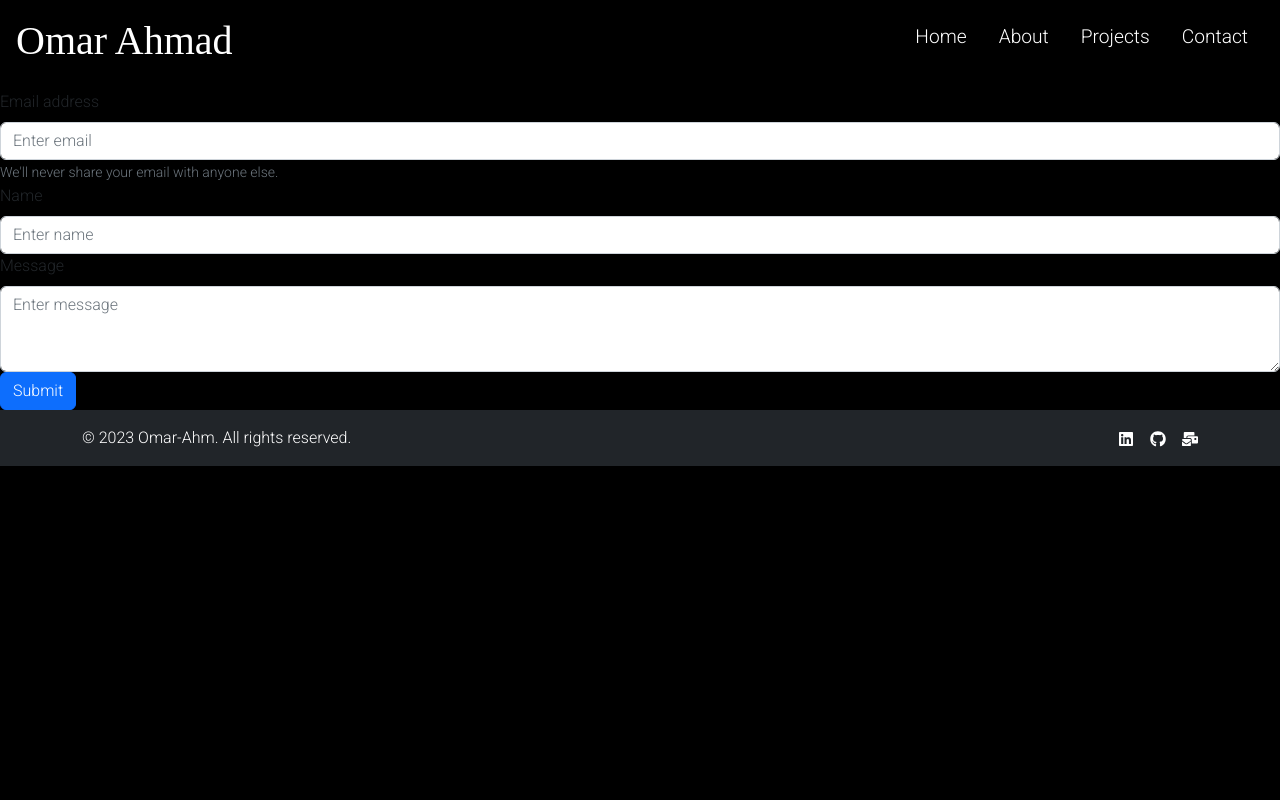
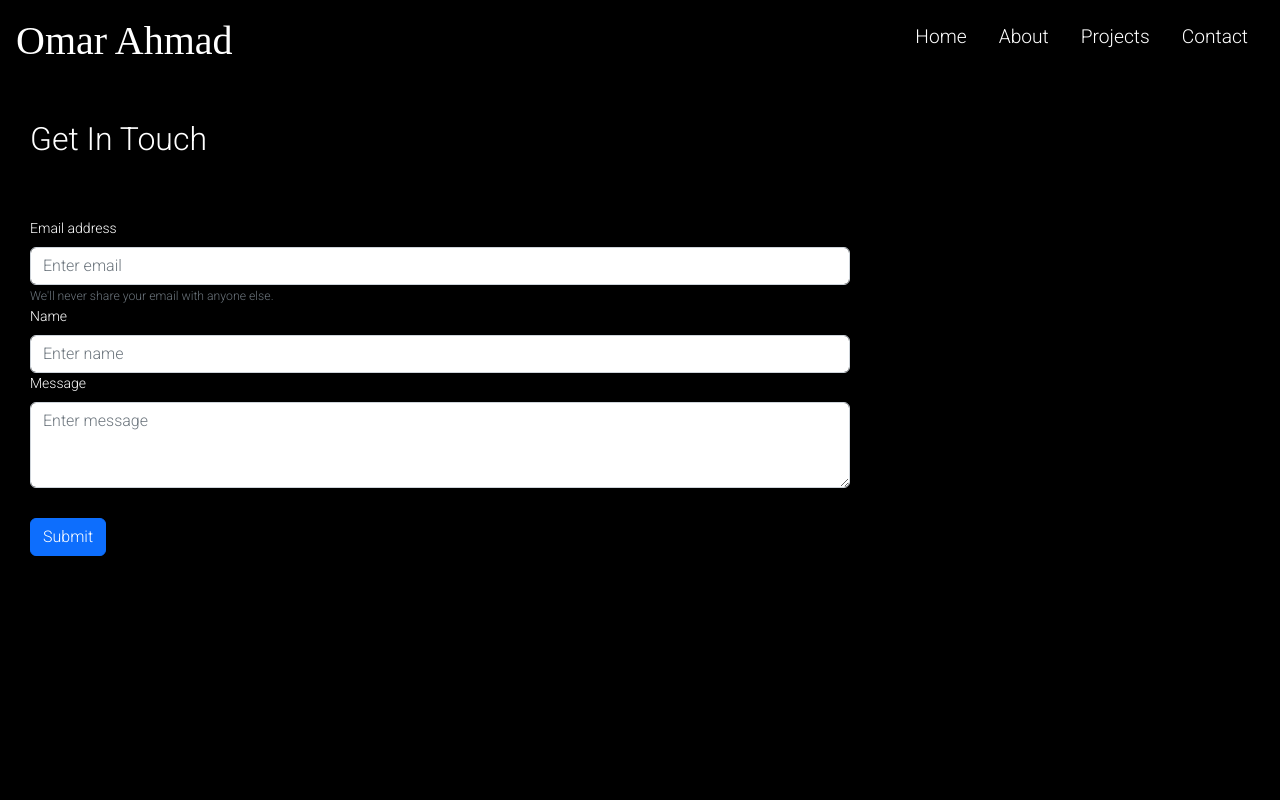
Before and after one commit to omar-ahm/React_Portfolio, a React (Create React App) app: page /contact in a window 1280 px wide. Shown: the top 800 px of the page. Built offline with nearby package versions, Linux system fonts and the light colour scheme; a web font is replaced by a local one.

Commit message:
contact page form styled and setup

```diff
--- a/src/components/ContactPage.js
+++ b/src/components/ContactPage.js
@@ -3,6 +3,8 @@ import { Form, Button } from 'react-bootstrap';
 
 function ContactPage() {
   return (
+    <div className="contact-me">
+        <h2 className="contact-title">Get In Touch</h2>
     <Form className="contact-form">
       <Form.Group controlId="formBasicEmail">
         <Form.Label>Email address</Form.Label>
@@ -22,10 +24,11 @@ function ContactPage() {
         <Form.Control as="textarea" rows={3} placeholder="Enter message" />
       </Form.Group>
 
-      <Button variant="primary" type="submit">
+      <Button className="submit-btn" variant="primary" type="submit">
         Submit
       </Button>
     </Form>
+    </div>
   );
 }
 
--- a/src/index.css
+++ b/src/index.css
@@ -60,10 +60,25 @@ ul {
 .footer {
   position: fixed;
   left: 0;
-  bottom: 0;
+  bottom: 0 !important;
   width: 100%;
   height: 50px;
   background-color: #343a40;
   color: white;
   padding: 10px;
+
 }
+.contact-form {
+  margin: 60px 30px;
+  padding-right: 400px;
+  color: #fff;
+  font-size: 14px;
+
+}
+.contact-title {
+  margin: 30px;
+}
+.submit-btn {
+  margin-top: 30px;
+  margin-bottom: 300px;
+}
```
